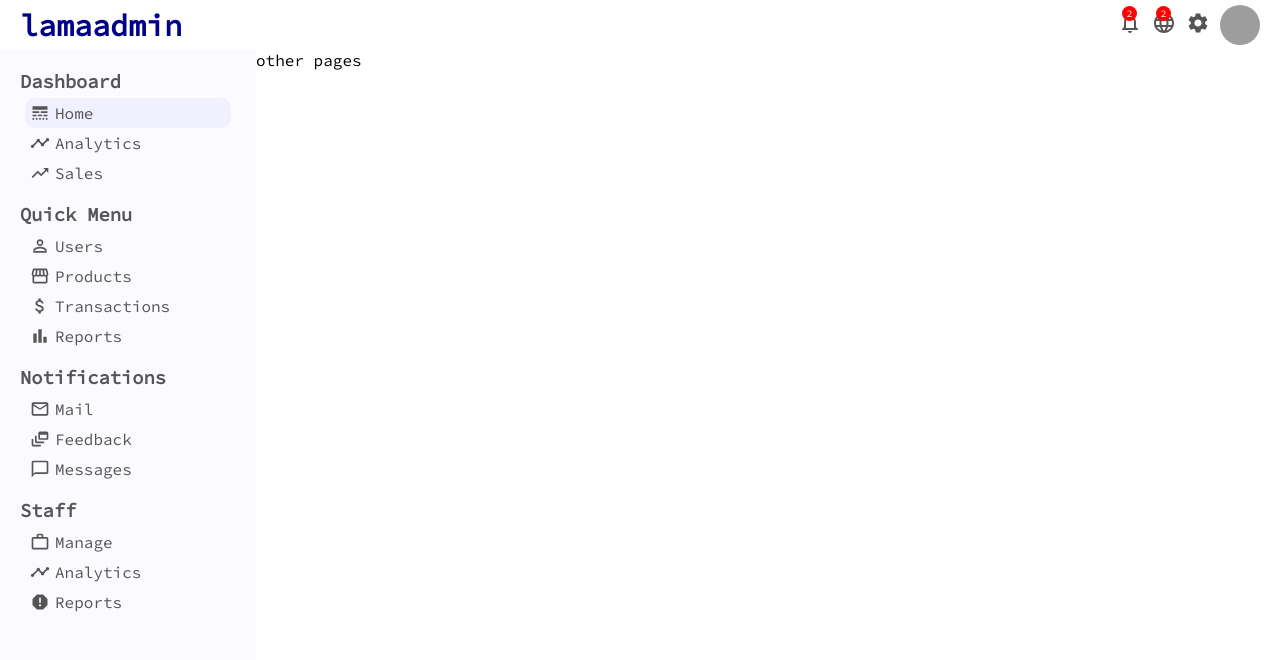
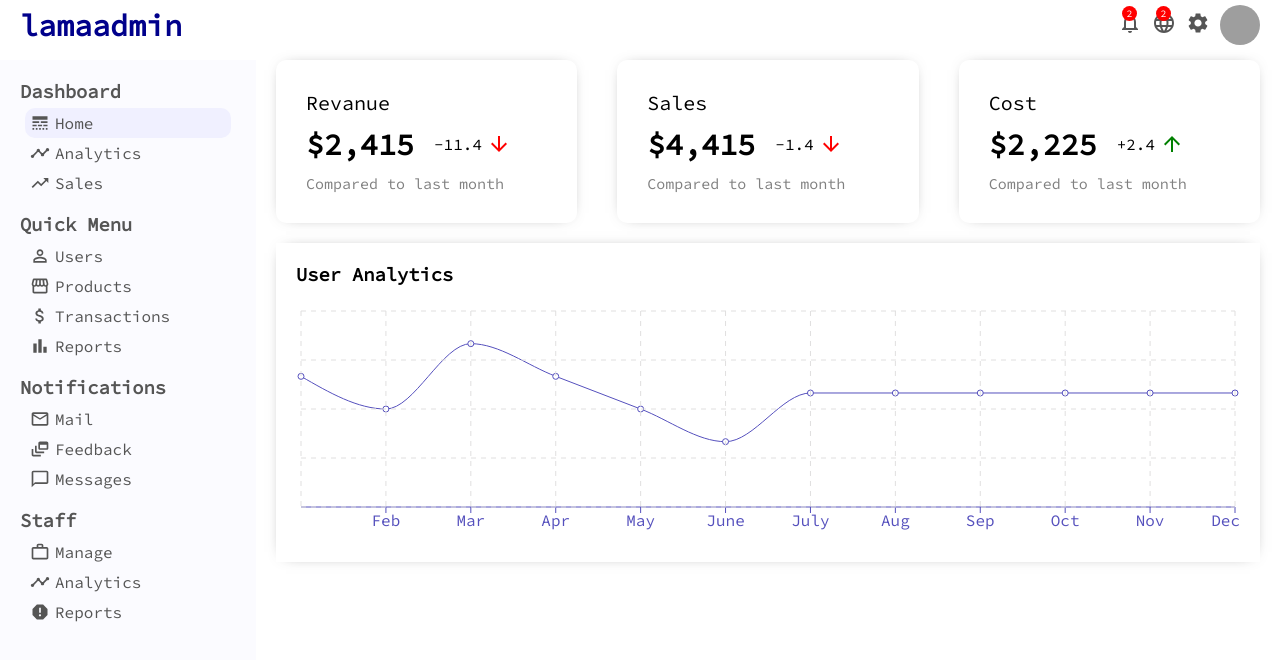
Before and after one commit to aainjutt/Admin-pannel, a React (Create React App) app: page / in a window 1280 px wide. Shown: the top 660 px of the page. Built offline with nearby package versions, Linux system fonts and the light colour scheme; grey boxes are pictures that could not be loaded; a web font is replaced by a local one.

Commit message:
Add Charts

```diff
--- a/src/App.css
+++ b/src/App.css
@@ -1,5 +1,6 @@
 .container{
   display: flex;
+  margin-top: 10px;
 }
 .others{
   flex: 4;
--- a/src/App.js
+++ b/src/App.js
@@ -2,15 +2,15 @@ import React from 'react'
 import Topbar from './components/topbar/Topbar'
 import Sidebar from './components/sidebar/Sidebar'
 import'./App.css'
+import Home from './pages/home/Home'
 function App() {
   return (
     <div>
 <Topbar/>
 <div className='container'>
 <Sidebar/>
-<div className='others'>
-  other pages
-</div>
+<Home/>
+
 </div>
     </div>
   )
--- /dev/null
+++ b/src/components/chart/Chart.css
@@ -0,0 +1,10 @@
+.chart {
+    margin: 20px;
+    padding: 20px;
+    -webkit-box-shadow: 0px 0px 15px -10px rgba(0, 0, 0, 0.75);
+    box-shadow: 0px 0px 15px -10px rgba(0, 0, 0, 0.75);
+  }
+
+  .chartTitle {
+    margin-bottom: 20px;
+  }
--- /dev/null
+++ b/src/components/chart/Chart.jsx
@@ -0,0 +1,31 @@
+import React from 'react'
+import'./Chart.css'
+import { LineChart, Line, XAxis, YAxis, CartesianGrid, Tooltip, Legend, ResponsiveContainer } from 'recharts';
+
+function Chart({title,data,dataKey,grid}) {
+
+
+  return (
+    <div className='chart'>
+<h3 className="chartTitle">{title}</h3>
+<ResponsiveContainer width="100%" aspect={4 / 1}>
+        <LineChart
+
+          data={data}
+
+        >
+
+          <XAxis dataKey="name" stroke='#5550bd' />
+
+
+          <Line type="monotone" dataKey={dataKey} stroke='#5550bd'  />
+          <Tooltip/>
+          {grid &&<CartesianGrid stroke='#e0dfdf' strokeDasharray='5 5'/>}
+
+        </LineChart>
+      </ResponsiveContainer>
+    </div>
+  )
+}
+
+export default Chart
--- /dev/null
+++ b/src/components/featuredInfo/FeaturedInfo.jsx
@@ -0,0 +1,41 @@
+import React from 'react'
+import {ArrowDownward,ArrowUpward} from '@mui/icons-material';
+import'./featuredInfo.css'
+function FeaturedInfo() {
+  return (
+    <div className="featured">
+      <div className="featuredItem">
+        <span className="featuredTitle">Revanue</span>
+        <div className="featuredMoneyContainer">
+          <span className="featuredMoney">$2,415</span>
+          <span className="featuredMoneyRate">
+            -11.4 <ArrowDownward  className="featuredIcon negative"/>
+          </span>
+        </div>
+        <span className="featuredSub">Compared to last month</span>
+      </div>
+      <div className="featuredItem">
+        <span className="featuredTitle">Sales</span>
+        <div className="featuredMoneyContainer">
+          <span className="featuredMoney">$4,415</span>
+          <span className="featuredMoneyRate">
+            -1.4 <ArrowDownward className="featuredIcon negative"/>
+          </span>
+        </div>
+        <span className="featuredSub">Compared to last month</span>
+      </div>
+      <div className="featuredItem">
+        <span className="featuredTitle">Cost</span>
+        <div className="featuredMoneyContainer">
+          <span className="featuredMoney">$2,225</span>
+          <span className="featuredMoneyRate">
+            +2.4 <ArrowUpward className="featuredIcon"/>
+          </span>
+        </div>
+        <span className="featuredSub">Compared to last month</span>
+      </div>
+    </div>
+  )
+}
+
+export default FeaturedInfo
--- /dev/null
+++ b/src/components/featuredInfo/featuredInfo.css
@@ -0,0 +1,43 @@
+.featured{
+    width: 100%;
+    display: flex;
+    justify-content: space-between;
+}
+.featuredItem{
+    flex: 1;
+    margin: 0px 20px;
+    padding: 30px;
+    border-radius: 10px;
+    cursor: pointer;
+    -webkit-box-shadow: 0px 0px 15px -10px rgba(0, 0, 0, 0.75);
+    box-shadow: 0px 0px 15px -10px rgba(0, 0, 0, 0.75);
+}
+.featuredTitle{
+    font-size: 20px
+}
+.featuredMoneyContainer{
+    margin: 10px 0px;
+    display: flex;
+    align-items: center;
+}
+.featuredMoney{
+    font-size: 30px;
+    font-weight: 600;
+}
+.featuredMoneyRate{
+    display: flex;
+    align-items: center;
+    margin-left: 20px;
+}
+.featuredIcon{
+    font-size: 14px;
+    margin-left: 5px;
+    color: green;
+}
+.featuredIcon.negative{
+    color: red;
+}
+.featuredSub{
+    font-size: 15px;
+    color: gray;
+}
--- /dev/null
+++ b/src/dummyData.js
@@ -0,0 +1,62 @@
+export  const userData = [
+    {
+      name: 'Jan',
+      'Active User': 4000,
+
+    },
+    {
+      name: 'Feb',
+      'Active User': 3000,
+
+    },
+    {
+      name: 'Mar',
+      'Active User': 5000,
+
+    },
+    {
+      name: 'Apr',
+      'Active User': 4000,
+
+    },
+    {
+      name: 'May',
+      'Active User': 3000,
+
+    },
+    {
+      name: 'June',
+      'Active User': 2000,
+
+    },
+    {
+      name: 'July',
+      'Active User': 3490,
+
+    },
+    {
+        name: 'Aug',
+        'Active User': 3490,
+
+      },
+      {
+        name: 'Sep',
+        'Active User': 3490,
+
+      },
+      {
+        name: 'Oct',
+        'Active User': 3490,
+
+      },
+      {
+        name: 'Nov',
+        'Active User': 3490,
+
+      },
+      {
+        name: 'Dec',
+        'Active User': 3490,
+
+      },
+  ];
--- /dev/null
+++ b/src/pages/home/Home.jsx
@@ -0,0 +1,16 @@
+import React from 'react'
+import './home.css'
+import FeaturedInfo from '../../components/featuredInfo/FeaturedInfo'
+import Chart from '../../components/chart/Chart'
+import { userData } from '../../dummyData'
+function Home() {
+  return (
+    <div className='home'>
+        <FeaturedInfo/>
+        <Chart data={userData} title='User Analytics ' grid dataKey='Active User'/>
+        <div className='homeWidgets'></div>
+    </div>
+  )
+}
+
+export default Home
--- /dev/null
+++ b/src/pages/home/home.css
@@ -0,0 +1,7 @@
+.home{
+    flex: 4;
+}
+.homeWidgets{
+    display: flex;
+    margin: 20px;
+}
```
